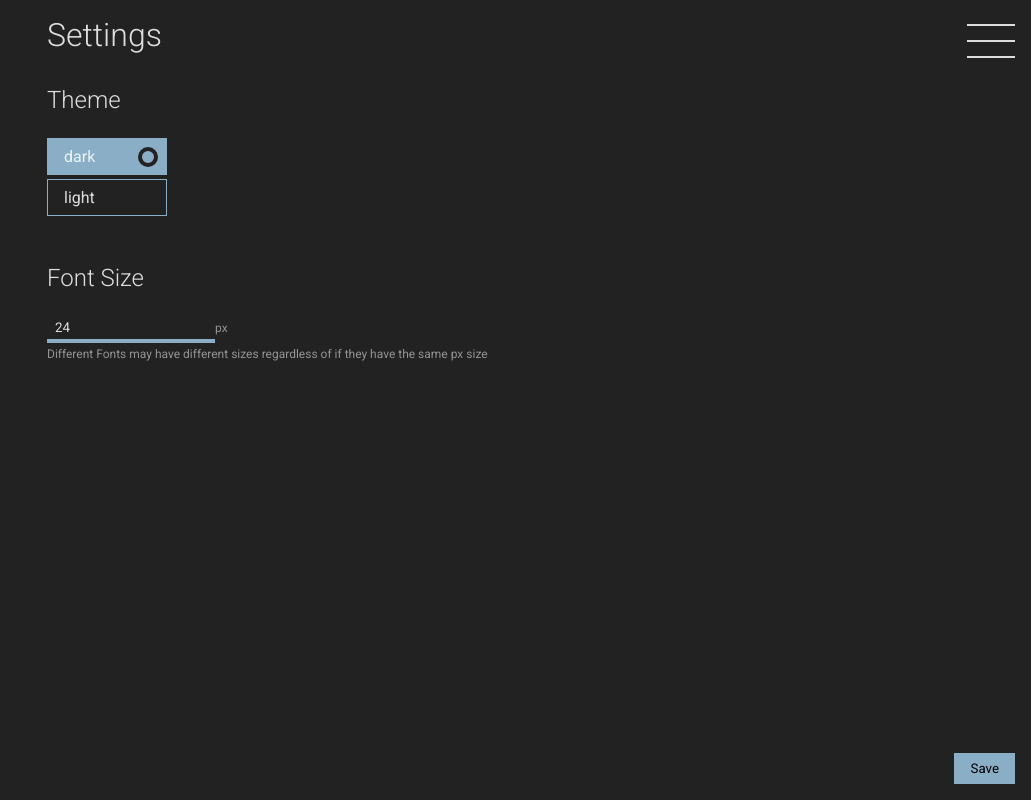
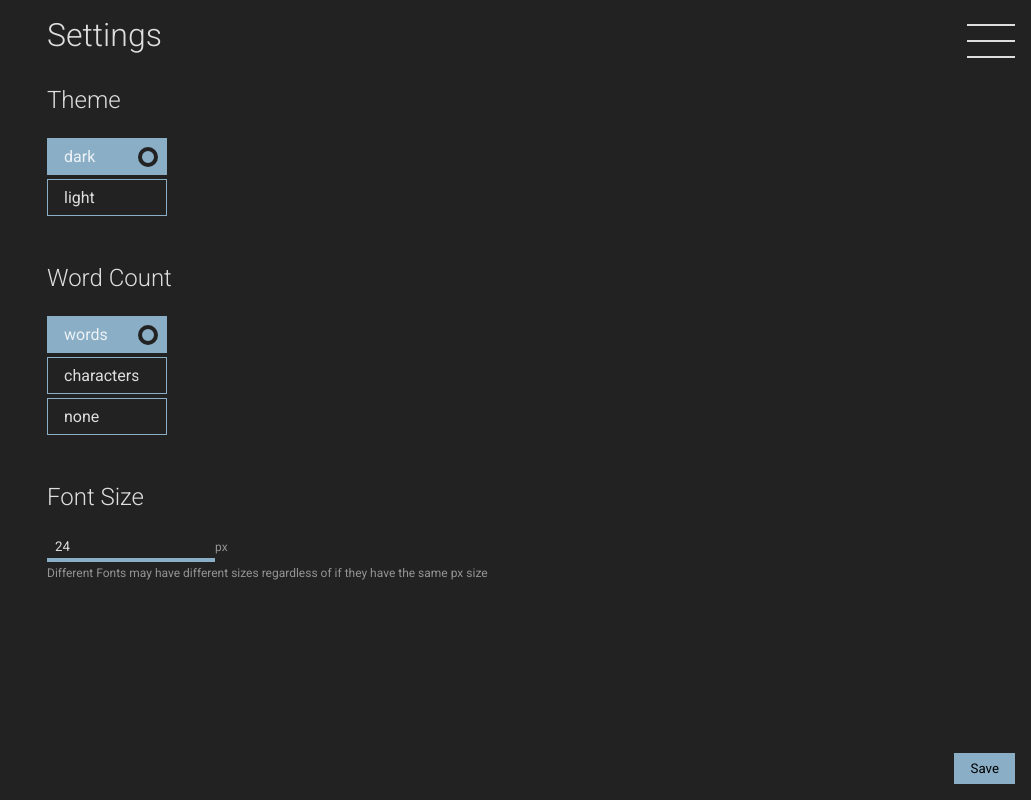
Before and after one commit to adenine-dev/pure-md-editor, a React (Create React App) app: page /app/settings in a window 1280 px wide. Shown: the whole page, without its empty margins (249-1280 px from the left). Built offline with nearby package versions, Linux system fonts and the light colour scheme; what mousetrap would draw is missing.

Commit message:
fixed the api fixed the settings added a setting for word count

```diff
--- a/src/assets/js/api.js
+++ b/src/assets/js/api.js
@@ -82,6 +82,7 @@ const api = {
     const defaultSettings = {
       theme: "dark",
       fontSize: "24",
+      countType: "words"
     }
     if(localStorage.getItem("settings")) {
       api.settings = { ...defaultSettings,
--- /dev/null
+++ b/src/components/RadioCluster.js
@@ -0,0 +1,92 @@
+import React, { Component } from 'react';
+import { StyleSheet, css } from 'aphrodite/no-important';
+
+import api from "../assets/js/api.js"
+import { themes } from "../assets/js/theme.js"
+
+
+export default class RadioCluster extends Component {
+  constructor(props) {
+    super(props)
+    this.state = {
+      selected: props.defaultValue
+    }
+    const theme = api.getSetting("theme")
+    this.style = StyleSheet.create({
+      radio: {
+        opacity: 0,
+        height: "100%",
+        width: "100%",
+        position: "absolute",
+        top: "0",
+        left: "0",
+        cursor: "pointer",
+        ":checked + p": {
+          backgroundColor: themes[theme].accent,
+          ":after": {
+            // backgroundColor: themes[theme].accent
+          }
+        },
+        ":hover + p": {
+          ":after": {
+            backgroundColor: themes[theme].accent
+          }
+        }
+      },
+      radioContainer: {
+        position: "relative",
+        marginBottom: "4px",
+        maxWidth: "120px",
+        border: "1px solid " + themes[theme].accent
+      },
+      radioLabel: {
+        padding: "8px 16px",
+        backgroundColor: "transparent",
+        transition: "all 0.3s cubic-bezier(.25,.8,.25,1)",
+        position: "relative",
+        pointerEvents: "none",
+        ":after": {
+          content: "''",
+          position: "absolute",
+          display: "block",
+          height: "12px",
+          width: "12px",
+          border: "4px solid " + themes[theme].bg,
+          borderRadius: "50%",
+          top: "calc(50% - 10px)",
+          right: "8px",
+          transition: "all 0.3s cubic-bezier(.25,.8,.25,1)",
+        }
+      },
+    })
+  }
+
+  handleChange(e) {
+    this.setState({selected: e.target.name})
+    if(this.props.onChange) {
+      this.props.onChange(e)
+    }
+  }
+
+  render() {
+
+    const radios = this.props.options.map((item, i) => (
+      <div key={ i }
+           className={ css(this.style.radioContainer) }>
+        <input type="radio"
+               className={ css(this.style.radio) }
+               checked={ item === this.state.selected }
+               name={ item }
+               onChange={ this.handleChange.bind(this) }/>
+        <p className={ css(this.style.radioLabel) }>{ item }</p>
+      </div>
+    ))
+
+
+    return (
+      <div>
+        { radios }
+      </div>
+    )
+  }
+}
--- a/src/components/Settings.js
+++ b/src/components/Settings.js
@@ -2,6 +2,8 @@ import React, { Component } from 'react';
 import { Redirect } from 'react-router-dom';
 
 import { StyleSheet, css } from 'aphrodite/no-important';
+
+import RadioCluster from "./RadioCluster.js"
 
 import api from "../assets/js/api.js"
 import { themes } from "../assets/js/theme.js"
@@ -103,9 +105,11 @@ export default class AppContainer extends Component {
     })
   }
 
-  handleThemeChange(e) {
+  handleOptionChange(e, name) {
+    console.log(name)
+    console.log(e.target.name);
     const settings = {...this.state.settings}
-    settings.theme = e.target.name
+    settings[name] = e.target.name
     this.setState({ settings })
   }
 
@@ -148,28 +152,23 @@ export default class AppContainer extends Component {
       )
     }
 
-    const themeOptions = []
-    for(let theme in themes) {
-      themeOptions.push(
-        <div key={ themeOptions.length }
-             className={ css(this.style.radioContainer) }>
-          <input type="radio"
-                 className={ css(this.style.radio) }
-                 checked={ theme === this.state.settings.theme }
-                 name={ theme }
-                 onChange={ this.handleThemeChange.bind(this) }/>
-          <p className={ css(this.style.radioLabel) }>{ theme }</p>
-        </div>
-      )
-    }
-
     return (
       <div className={ css(this.style.container) }>
         <h1 className={ css(this.style.headers) }>Settings</h1>
         <div className={ css(this.style.option) }>
           <h2 className={ css(this.style.headers) }>Theme</h2>
           <div>
-            { themeOptions }
+            <RadioCluster onChange={ (e) => this.handleOptionChange(e, "theme") }
+                          options={ Object.keys(themes) }
+                          defaultValue={ this.state.settings.theme }/>
+          </div>
+        </div>
+        <div className={ css(this.style.option) }>
+          <h2 className={ css(this.style.headers) }>Word Count</h2>
+          <div>
+            <RadioCluster onChange={ (e) => this.handleOptionChange(e, "countType") }
+                          options={ ["words", "characters", "none"] }
+                          defaultValue={ this.state.settings.countType }/>
           </div>
         </div>
         <div className={ css(this.style.option) }>
```
